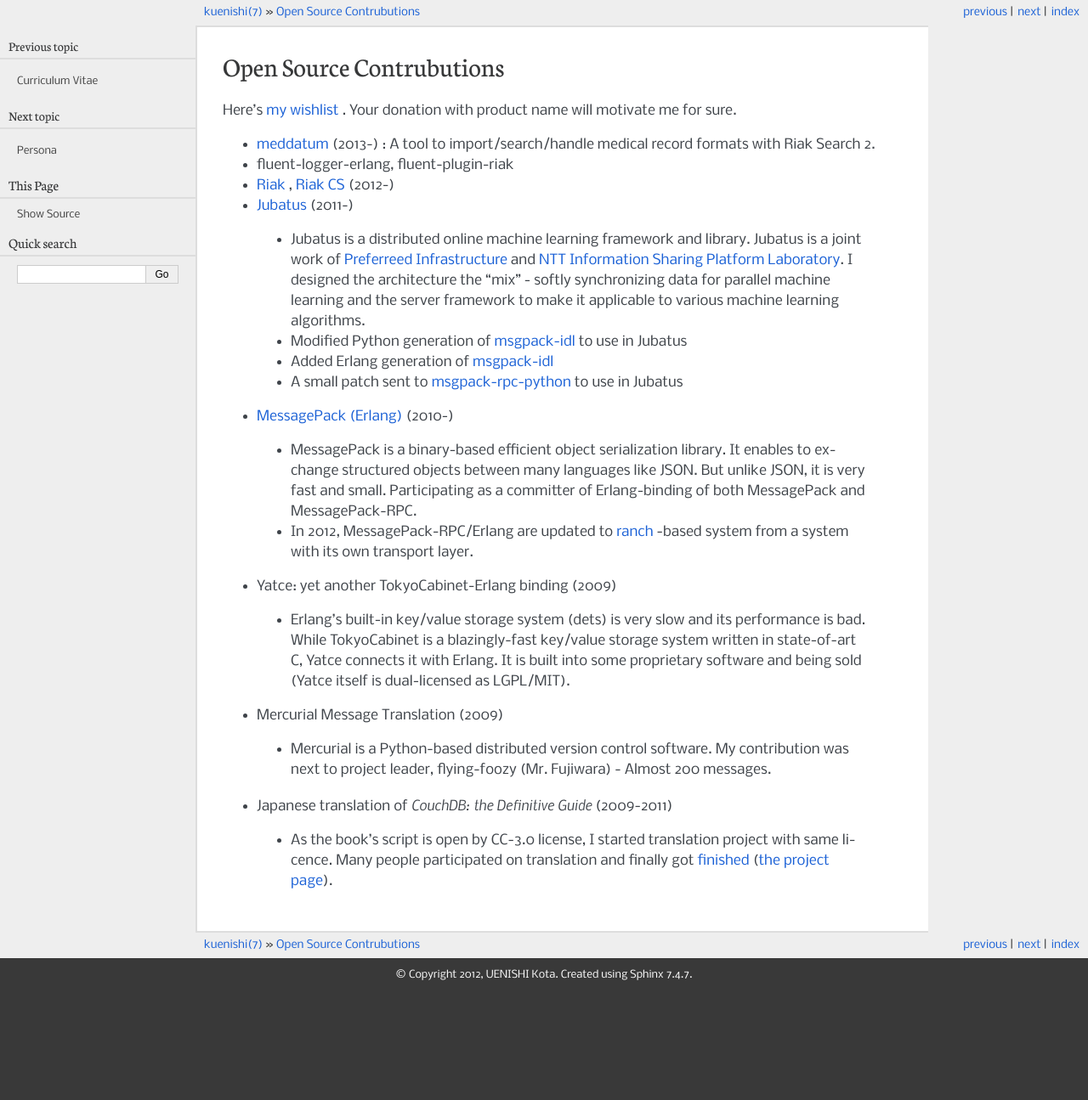
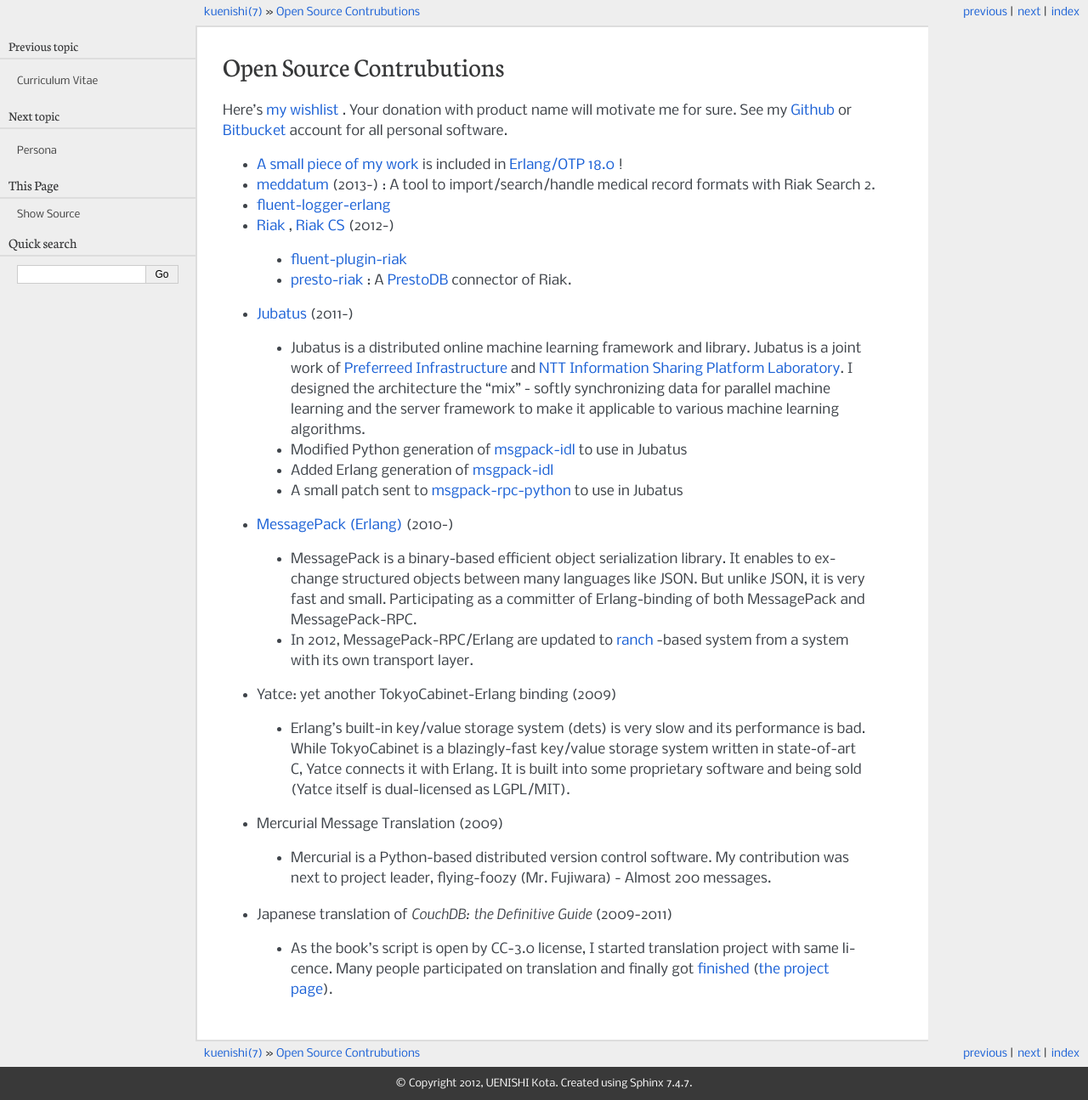
Before and after one commit to kuenishi/mywebsite, a Sphinx documentation site: the page built from source/opensource.rst, in a window 1280 px wide. Shown: the whole page at 85% size. Built offline with Sphinx 7.4.7, drawn with Linux system fonts in a browser that asks for light colours; before the commit the page ends 1167 px from its top, so only the background shows below that.

```diff
--- a/source/opensource.rst
+++ b/source/opensource.rst
@@ -1,12 +1,17 @@
 Open Source Contrubutions
 =========================
 
-Here's `my wishlist <http://www.amazon.co.jp/registry/wishlist/1P6IW44XCM1H2>`_ . Your donation with product name will motivate me for sure.
+Here's `my wishlist <http://www.amazon.co.jp/registry/wishlist/1P6IW44XCM1H2>`_ . Your donation with product name will motivate me for sure. See my `Github <https://github.com/kuenishi>`_ or `Bitbucket <https://bitbucket.org/kuenishi>`_ account for all personal software.
+
+- `A small piece of my work <https://github.com/erlang/otp/commit/966e9e7ed0951db306c3c5dc4b1fd4c6eac25cf9>`_ is included in `Erlang/OTP 18.0 <http://www.erlang.org/download/otp_src_18.0.readme>`_ !
 
 - `meddatum <https://github.com/kuenishi/meddatum>`_ (2013-) : A tool to import/search/handle medical record formats with Riak Search 2.
-- fluent-logger-erlang, fluent-plugin-riak
+- `fluent-logger-erlang <https://github.com/fluent/fluent-logger-erlang>`_
 
 - `Riak <https://github.com/basho/riak>`_ , `Riak CS <https://github.com/basho/riak_cs>`_ (2012-)
+
+ - `fluent-plugin-riak <https://github.com/kuenishi/fluent-plugin-riak>`_
+ - `presto-riak <https://github.com/kuenishi/presto-riak>`_ : A `PrestoDB <https://prestodb.io>`_ connector of Riak.
 
 - `Jubatus <http://jubat.us>`_ (2011-)
 
```
Also changed, not shown: source/cv.rst (+5 -4 lines).
